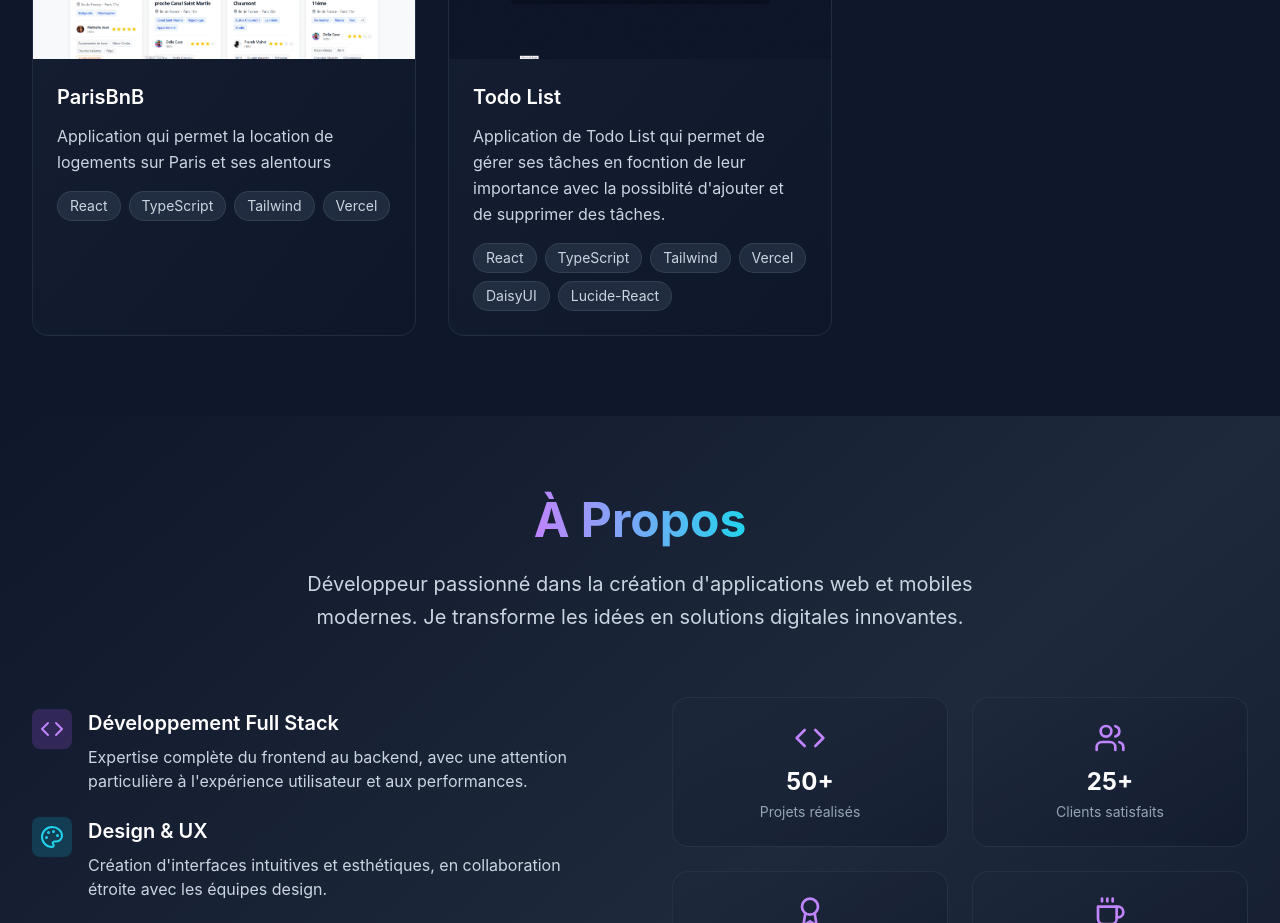
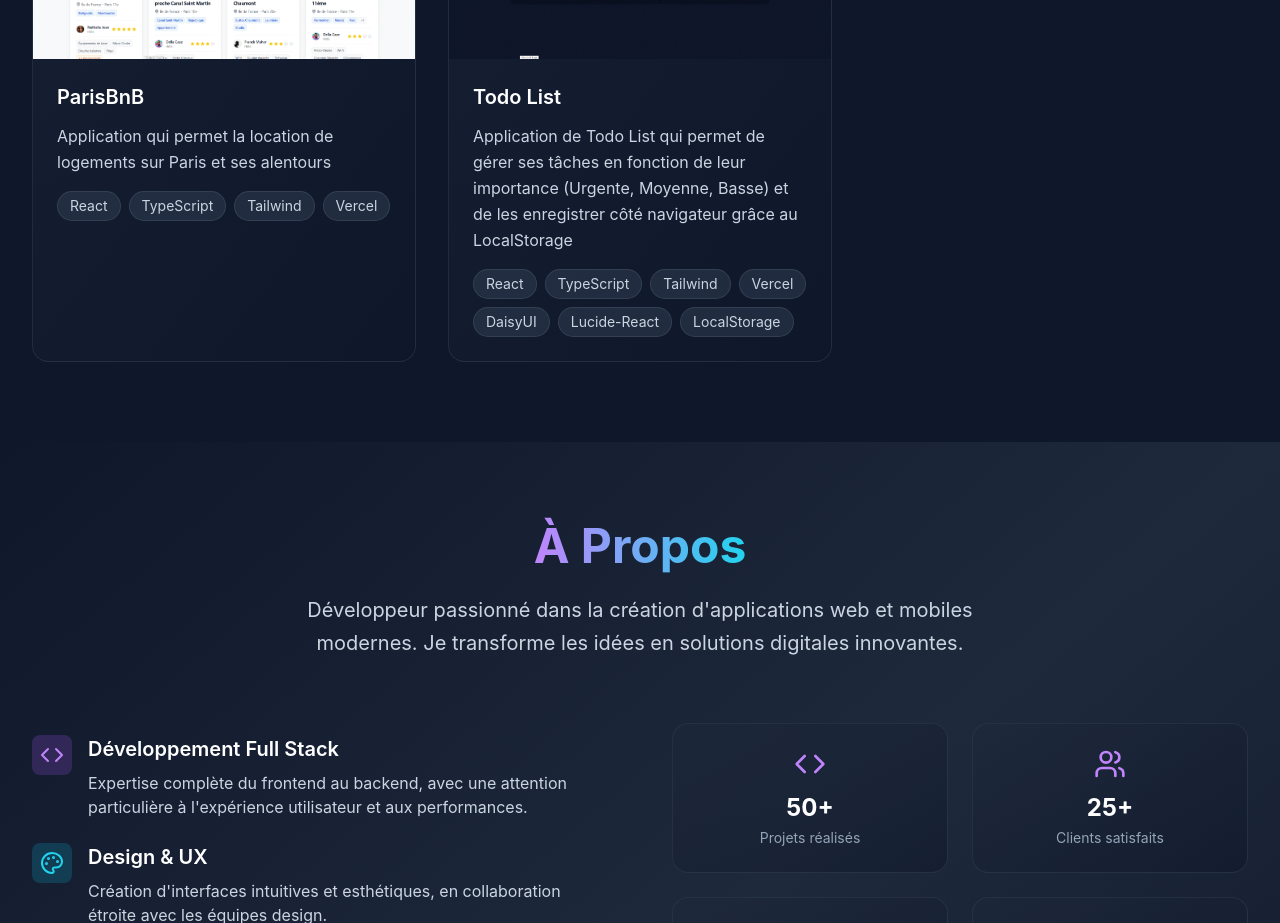
Before and after one commit to adminnono/Portfolio-Arnaud-Dujardin, a React (Vite) app: page / in a window 1280 px wide. Shown: the part 1740-2663 px from the top of the page. Built offline with nearby package versions, Linux system fonts and the light colour scheme.

Commit message:
Ajout description To do List

```diff
--- a/src/components/Projects.tsx
+++ b/src/components/Projects.tsx
@@ -66,7 +66,7 @@ const Projects: React.FC = () => {
       id: 5,
       title: "Todo List",
       description:
-        "Application de Todo List qui permet de gérer ses tâches en focntion de leur importance avec la possiblité d'ajouter et de supprimer des tâches.",
+        "Application de Todo List qui permet de gérer ses tâches en fonction de leur importance (Urgente, Moyenne, Basse) et de les enregistrer côté navigateur grâce au LocalStorage",
       image: "/images/to-do.gif",
       technologies: [
         "React",
@@ -75,6 +75,7 @@ const Projects: React.FC = () => {
         "Vercel",
         "DaisyUI",
         "Lucide-React",
+        "LocalStorage",
       ],
       category: "frontend",
       github: "https://github.com/adminnono/Todo-List",
```
